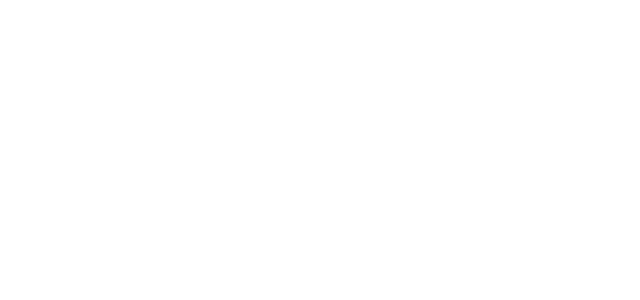
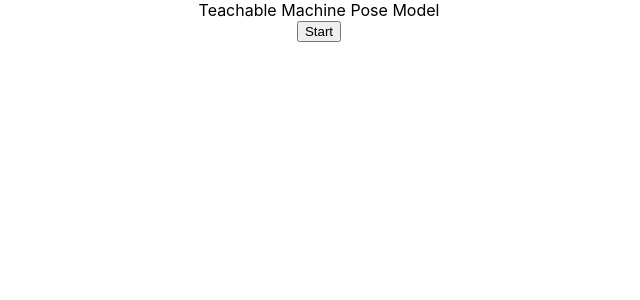
Before and after one commit to capstone-aphrodite/capstone, a React (Create React App) app: page / in a window 1280 px wide. Shown: the top 300 px of the page, without its empty margins (321-961 px from the left). Built offline with nearby package versions, Linux system fonts and the light colour scheme.

Commit message:
FIX: added posenet route to homepage

```diff
--- a/package.json
+++ b/package.json
@@ -3,10 +3,10 @@
   "version": "0.1.0",
   "private": true,
   "dependencies": {
+    "@material-ui/core": "^4.11.3",
+    "@material-ui/icons": "^4.11.2",
     "@teachablemachine/pose": "^0.8.6",
     "@tensorflow/tfjs": "^3.0.0",
-    "@material-ui/core": "^4.11.3",
-    "@material-ui/icons": "^4.11.2",
     "@testing-library/jest-dom": "^5.11.9",
     "@testing-library/react": "^11.2.5",
     "@testing-library/user-event": "^12.8.3",
--- a/src/Components/index.js
+++ b/src/Components/index.js
@@ -1,2 +1,3 @@
 export { default as Login } from './SigninElements/Login';
 export { default as Signup } from './SigninElements/Signup';
+export { default as Posenet } from './Exercises/Posenet';
--- a/src/Routes.js
+++ b/src/Routes.js
@@ -1,11 +1,12 @@
 import React, { Component } from 'react';
 import { Route, Switch } from 'react-router-dom';
-import { Login, Signup } from './Components';
+import { Login, Signup, Posenet } from './Components';
 
 class Routes extends Component {
   render() {
     return (
       <Switch>
+        <Route exact path="/" component={Posenet} />
         <Route path="/login" component={Login} />
         <Route path="/signup" component={Signup} />
       </Switch>
--- a/src/setupProxy.js
+++ b/src/setupProxy.js
@@ -1,12 +1,12 @@
-const createProxyMiddleware = require("http-proxy-middleware");
+const { createProxyMiddleware } = require('http-proxy-middleware');
 
 // This proxy redirects requests to /api endpoints to
 // the Express server running on port 4000.
 module.exports = function (app) {
   app.use(
-    ["/api", "/auth"],
+    ['/api', '/auth'],
     createProxyMiddleware({
-      target: "http://localhost:4000",
+      target: 'http://localhost:4000',
     })
   );
 };
```
Also changed, not shown: src/Components/Exercises/Posenet.js (renamed from src/Posenet.js), 2 other files (tests, documents, lock files or other folders).
